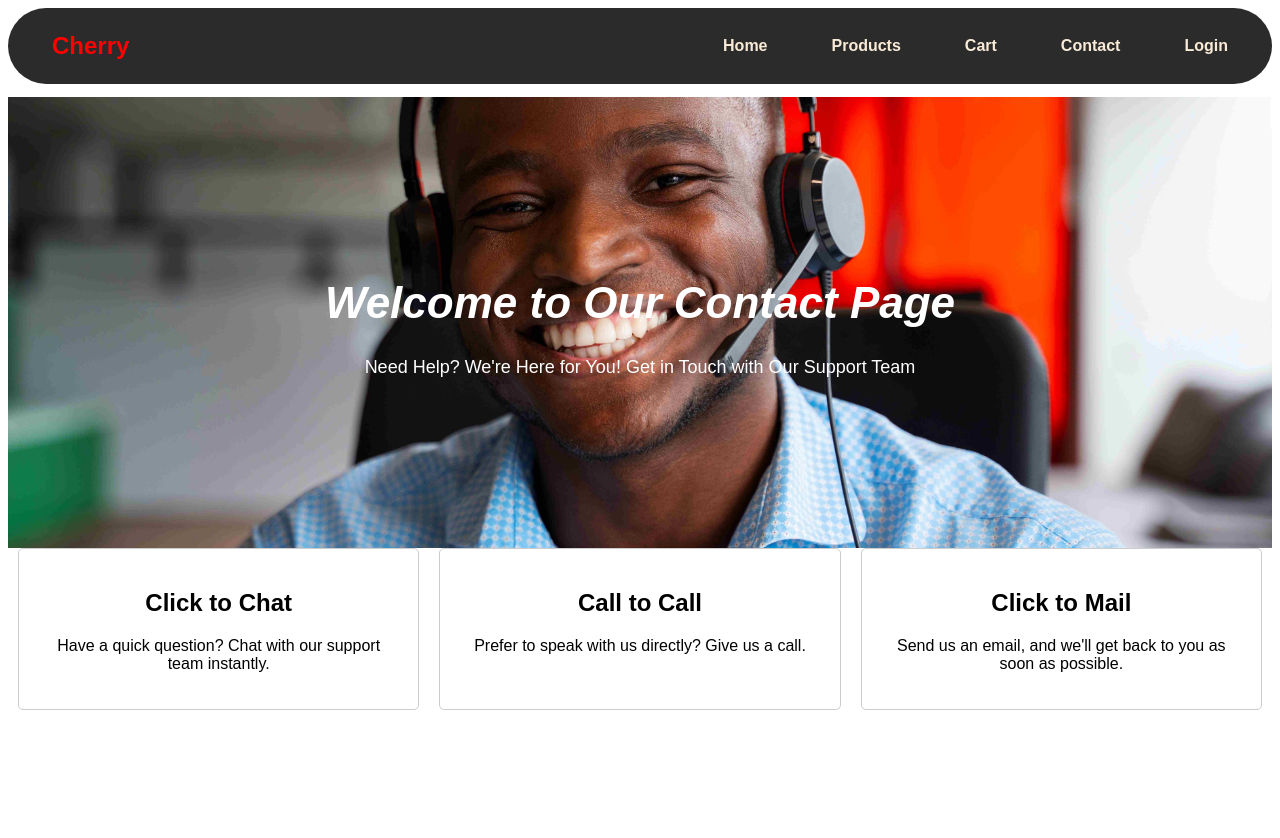
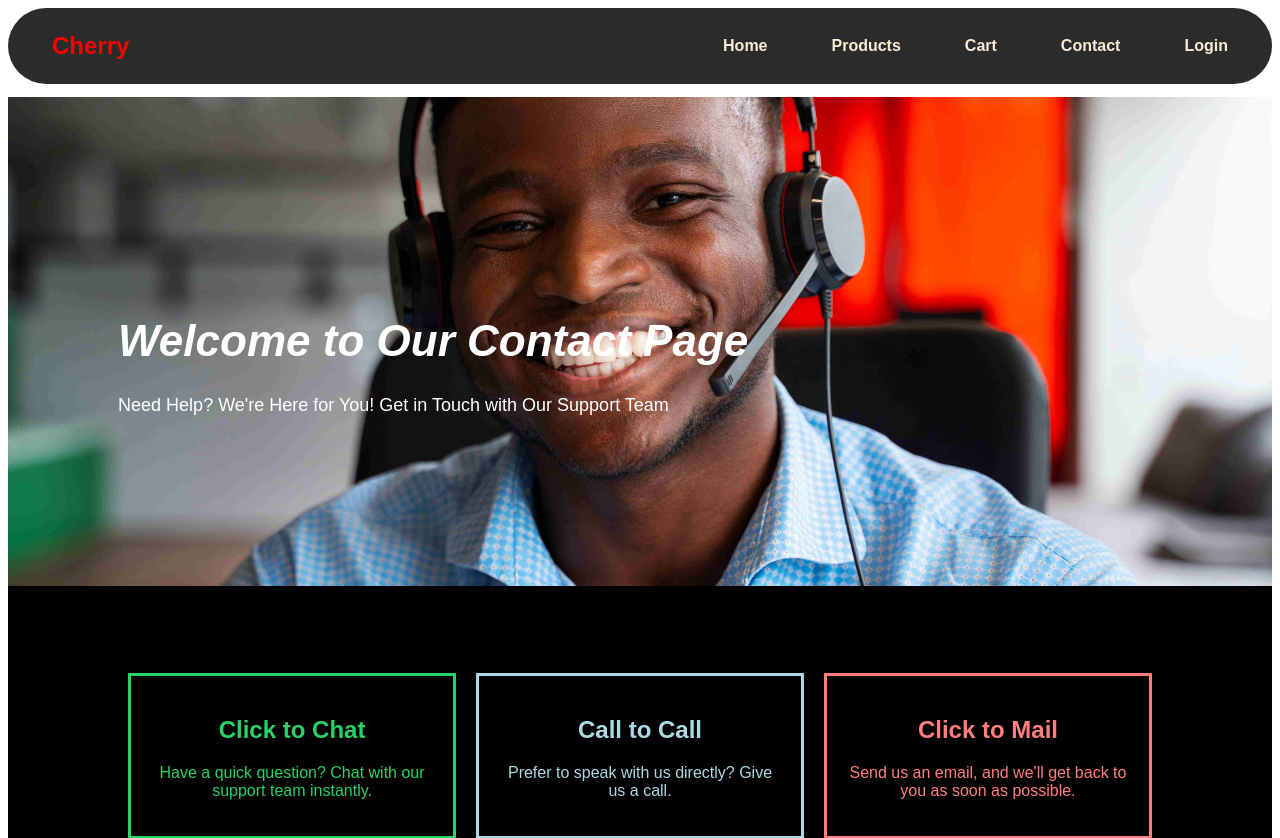
Before and after one commit to mphatsoadamson/Cherry, a React (Create React App) app: page /Contact in a window 1280 px wide. Shown: the top 838 px of the page. Before the commit the page ends 800 px from the top, so only its background shows below. Built offline with nearby package versions, Linux system fonts and the light colour scheme.

Commit message:
Edited contact page options

```diff
--- a/src/pages/Contact/Contact.css
+++ b/src/pages/Contact/Contact.css
@@ -4,10 +4,11 @@
   }
 
   .welcome{
-    text-align: center;
+    text-align: left;
     color: white;
-    padding-top: 12%;
+    padding-top: 15%;
     padding-bottom: 12%;
+    padding-left: 10cap;
     margin-top: 1%;
     background-size: cover;
     background-position: center;
@@ -29,15 +30,42 @@
   .blurbs {
     display: flex;
     justify-content: space-between;
+    margin-top: 0%;
+    padding-top: 7cap;
+    padding-bottom: 10cap;
+    padding-left: 10cap;
+    padding-right: 10cap;
+    background-color: black;
   }
 
-  .blurb {
+  .blurb1 {
     flex: 1;
-    margin: 0 10px;
+    margin:  10px;
     padding: 20px;
-    border: 1px solid #ccc;
-    border-radius: 5px;
+    border: 2cap;
+    border: 3px solid #25D366;
     text-align: center;
+    color: #25D366;
+  }
+
+  .blurb2 {
+    flex: 1;
+    margin:  10px;
+    padding: 20px;
+    border: 2cap;
+    border: 3px solid #ADD8E6;
+    text-align: center;
+    color: #ADD8E6;
+  }
+
+  .blurb3 {
+    flex: 1;
+    margin:  10px;
+    padding: 20px;
+    border: 2cap;
+    border: 3px solid #FF7F7F;
+    text-align: center;
+    color: #FF7F7F;
   }
 
   .icon {
--- a/src/pages/Contact/Contact.jsx
+++ b/src/pages/Contact/Contact.jsx
@@ -12,17 +12,17 @@ export default function Contact(){
       </header>
 
       <section className="blurbs">
-        <div className="blurb">
+        <div className="blurb1">
           <i className="fas fa-comments icon"></i>
           <h2>Click to Chat</h2>
           <p>Have a quick question? Chat with our support team instantly.</p>
         </div>
-        <div className="blurb">
+        <div className="blurb2">
           <i className="fas fa-phone icon"></i>
           <h2>Call to Call</h2>
           <p>Prefer to speak with us directly? Give us a call.</p>
         </div>
-        <div className="blurb">
+        <div className="blurb3">
           <i className="fas fa-envelope icon"></i>
           <h2>Click to Mail</h2>
           <p>Send us an email, and we'll get back to you as soon as possible.</p>
```
